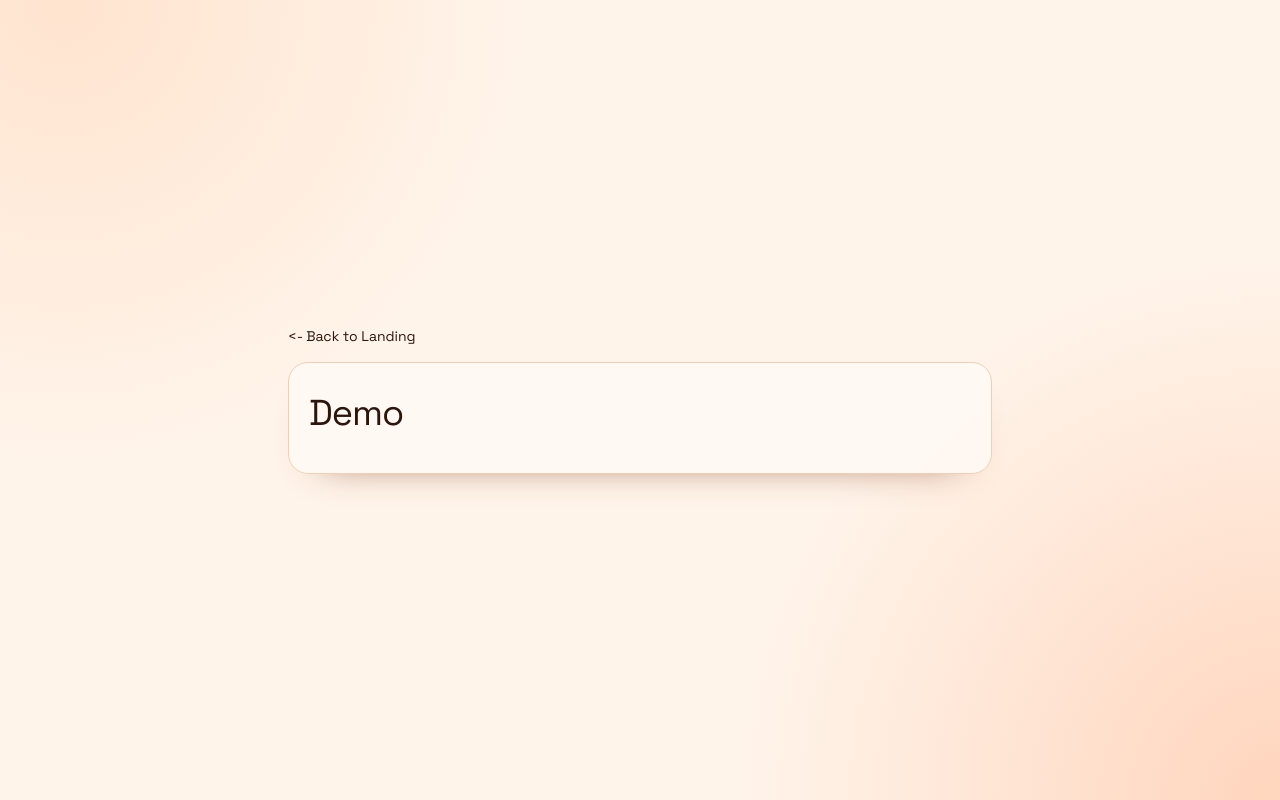
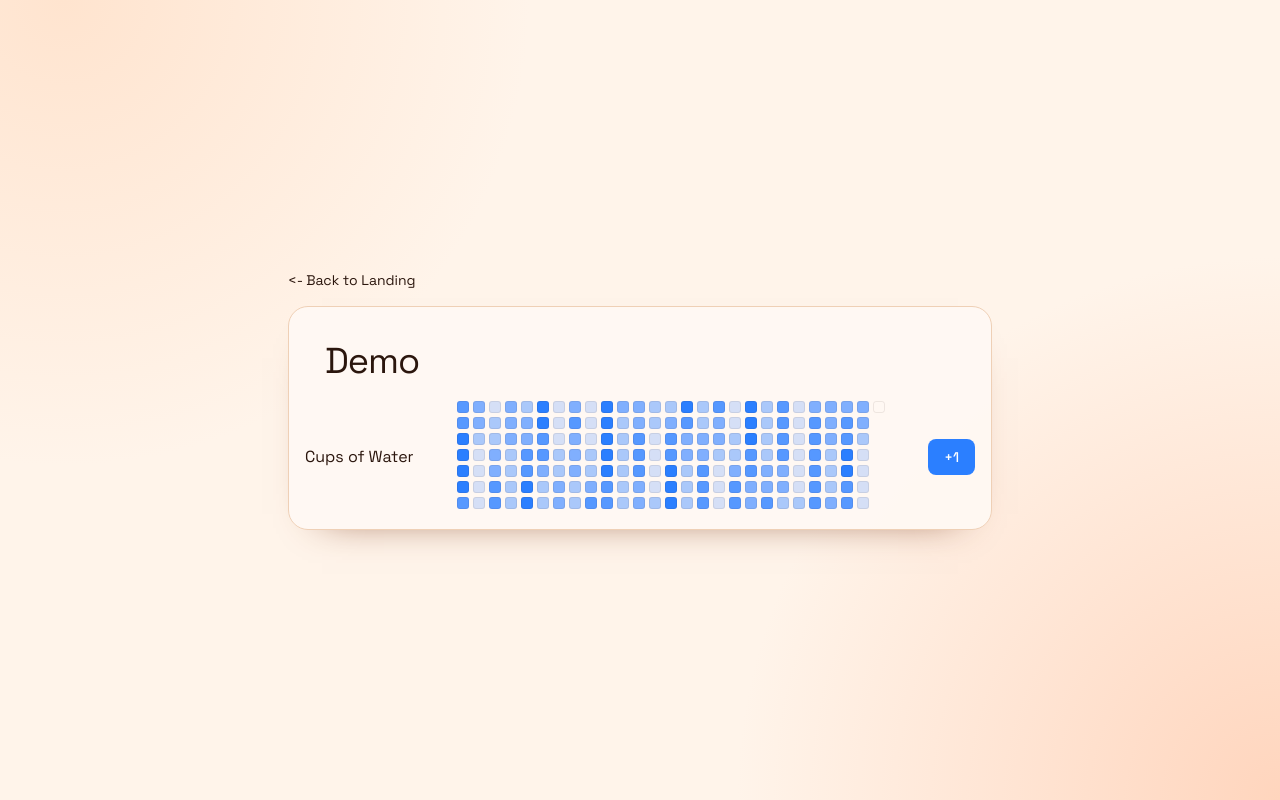
Before and after one commit to Fozzyack/squares-of-satisfaction-2.0-frontend, a Next.js app: page /demo in a window 1280 px wide. Built offline with nearby package versions, Linux system fonts and the light colour scheme.

Commit message:
adds: demo page demo

```diff
--- a/app/demo/page.tsx
+++ b/app/demo/page.tsx
@@ -1,7 +1,36 @@
+"use client";
 import Link from "next/link";
 import { Card } from "@/components/ui/card";
+import { useMemo, useState } from "react";
 
+const LEVEL_CLASSES = [
+  "bg-blue-500/20",
+  "bg-blue-500/40",
+  "bg-blue-500/60",
+  "bg-blue-500/80",
+  "bg-blue-500/100",
+];
 export default function DemoPage() {
+  const [userLevel, setUserLevel] = useState(0);
+  const activity = useMemo(
+    () =>
+      Array.from({ length: 182 }, (_, index) => {
+        const seed = Math.sin(index * 0.41) + Math.cos(index * 0.19) * 0.55;
+        const level = Math.max(0, Math.min(4, Math.floor((seed + 1.6) * 1.5)));
+        return {
+          id: index,
+          level,
+          count: level === 0 ? 0 : level * 2 + (index % 3),
+        };
+      }),
+    [],
+  );
+
+  const handleAddWater = (e: React.MouseEvent<HTMLButtonElement>) => {
+    e.preventDefault();
+    setUserLevel((prev) => Math.min(prev + 5, 100));
+  };
+  console.log(userLevel);
   return (
     <main className="mx-auto flex min-h-screen w-full max-w-3xl items-center p-4 md:p-8">
       <div className="w-full">
@@ -12,8 +41,37 @@ export default function DemoPage() {
           <div className="space-y-1.5 p-5">
             <h2 className="h2">Demo</h2>
           </div>
-
-          <div className="space-y-3 px-5 pb-5"></div>
+          <div className="flex items-center justify-between">
+            <p> Cups of Water </p>
+            <div
+              className="grid auto-cols-[10px] grid-flow-col grid-rows-7 gap-1 overflow-x-auto pb-1 md:auto-cols-[12px]"
+              role="img"
+              aria-label="Daily habit intensity heatmap"
+            >
+              {activity.map(({ id, level, count }) => (
+                <span
+                  key={id}
+                  data-square
+                  data-level={level}
+                  className={`h-[10px] w-[10px] rounded-[3px] border border-[#26110914] md:h-[12px] md:w-[12px] ${LEVEL_CLASSES[level]}`}
+                  aria-hidden="true"
+                />
+              ))}
+              <span
+                data-square
+                data-level={4}
+                className={`h-[10px] w-[10px] rounded-[3px] border border-[#26110914] md:h-[12px] md:w-[12px] bg-blue-500/${userLevel}`}
+                aria-hidden="true"
+              />
+            </div>
+            <button
+              type="button"
+              onClick={handleAddWater}
+              className="rounded-lg bg-blue-500 px-4 py-2 text-sm font-medium text-white transition-colors hover:bg-blue-600 focus-visible:outline-none focus-visible:ring-2 focus-visible:ring-blue-300"
+            >
+              +1
+            </button>
+          </div>
         </Card>
       </div>
     </main>
--- a/app/globals.css
+++ b/app/globals.css
@@ -29,17 +29,17 @@ body {
 }
 
 h1 {
-    @apply mt-3 text-6xl leading-[1.04] font-normal tracking-[-0.03em] text-foreground;
+    @apply text-6xl leading-[1.04] font-normal tracking-[-0.03em] text-foreground;
 }
 
 h2 {
-    @apply mt-3 text-4xl leading-[1.04] font-normal tracking-[-0.03em] text-foreground;
+    @apply text-4xl leading-[1.04] font-normal tracking-[-0.03em] text-foreground;
 }
 
 h3 {
-    @apply mt-3 text-2xl leading-[1.04] font-normal tracking-[-0.03em] text-foreground;
+    @apply text-2xl leading-[1.04] font-normal tracking-[-0.03em] text-foreground;
 }
 
 h4 {
-    @apply mt-3 text-xl leading-[1.04] font-normal tracking-[-0.03em] text-foreground;
+    @apply text-xl leading-[1.04] font-normal tracking-[-0.03em] text-foreground;
 }
--- a/app/page.tsx
+++ b/app/page.tsx
@@ -118,7 +118,7 @@ export default function Home() {
               className="rounded-full bg-accent-0 px-5 py-3 text-sm font-semibold text-foreground transition hover:-translate-y-px"
               data-animate="cta"
             >
-              View weekly demo
+              View small demo
             </Link>
           </div>
           <div
--- a/components/ui/button.tsx
+++ /dev/null
@@ -1,47 +0,0 @@
-import type { ButtonHTMLAttributes } from "react";
-
-type ButtonVariant = "primary" | "secondary" | "ghost";
-type ButtonSize = "sm" | "md" | "lg";
-
-type ButtonProps = ButtonHTMLAttributes<HTMLButtonElement> & {
-  variant?: ButtonVariant;
-  size?: ButtonSize;
-};
-
-const VARIANT_CLASSES: Record<ButtonVariant, string> = {
-  primary:
-    "bg-primary text-primary-foreground shadow-[0_10px_24px_-14px_#8f3616] hover:-translate-y-px",
-  secondary: "bg-accent-0 text-foreground hover:-translate-y-px",
-  ghost: "bg-transparent text-foreground hover:bg-accent-0/70",
-};
-
-const SIZE_CLASSES: Record<ButtonSize, string> = {
-  sm: "px-3 py-1.5 text-xs",
-  md: "px-4 py-2 text-sm",
-  lg: "px-5 py-3 text-sm",
-};
-
-function joinClasses(...classes: Array<string | undefined>) {
-  return classes.filter(Boolean).join(" ");
-}
-
-export function Button({
-  className,
-  variant = "primary",
-  size = "md",
-  type = "button",
-  ...props
-}: ButtonProps) {
-  return (
-    <button
-      type={type}
-      className={joinClasses(
-        "inline-flex items-center justify-center rounded-full font-semibold transition disabled:cursor-not-allowed disabled:opacity-60",
-        VARIANT_CLASSES[variant],
-        SIZE_CLASSES[size],
-        className,
-      )}
-      {...props}
-    />
-  );
-}
--- a/components/ui/card.tsx
+++ b/components/ui/card.tsx
@@ -13,7 +13,7 @@ export function Card({ className, children }: CardProps) {
   return (
     <div
       className={joinClasses(
-        "rounded-[20px] border border-card-border bg-card/90 shadow-[0_18px_40px_-34px_#7f3d1e]",
+        "rounded-[20px] border border-card-border bg-card/90 shadow-[0_18px_40px_-34px_#7f3d1e] p-4",
         className,
       )}
     >
```
